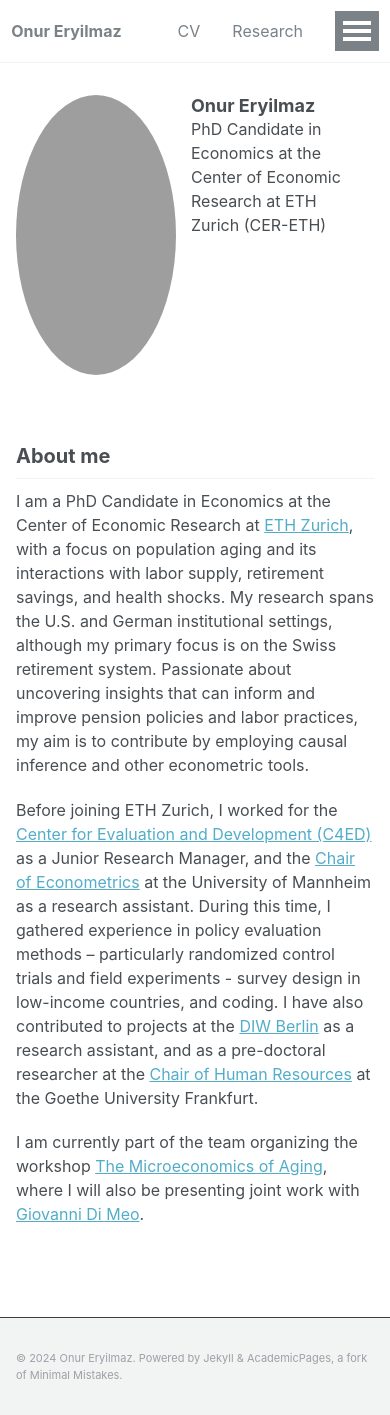
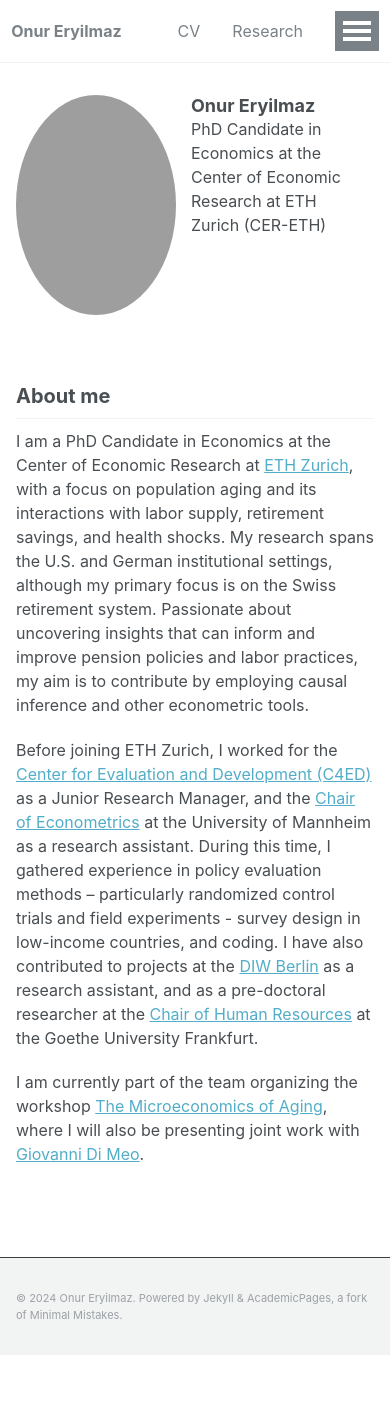
Before and after one commit to oeryilmaz/oeryilmaz.github.io, a Jekyll site: the page built from _pages/about.md, in a window 390 px wide. Built offline with Jekyll 4.4.1, drawn with Linux system fonts in a browser that asks for light colours; after the commit the page ends 1355 px from its top, so only the background shows below that.

Commit message:
Update _custom.scss

```diff
--- a/_sass/_custom.scss
+++ b/_sass/_custom.scss
@@ -8,7 +8,7 @@ li ol li {
 @media only screen and (max-width: 600px) {
   .author__avatar {
     width: 160px; /* Width of the avatar */
-    height: 280px; /* Height, slightly taller than the width */
+    height: 220px; /* Height, slightly taller than the width */
     border-radius: 50%; /* Keeps it circular */
     object-fit: cover; /* Ensures the image doesn’t stretch */
   }
```
